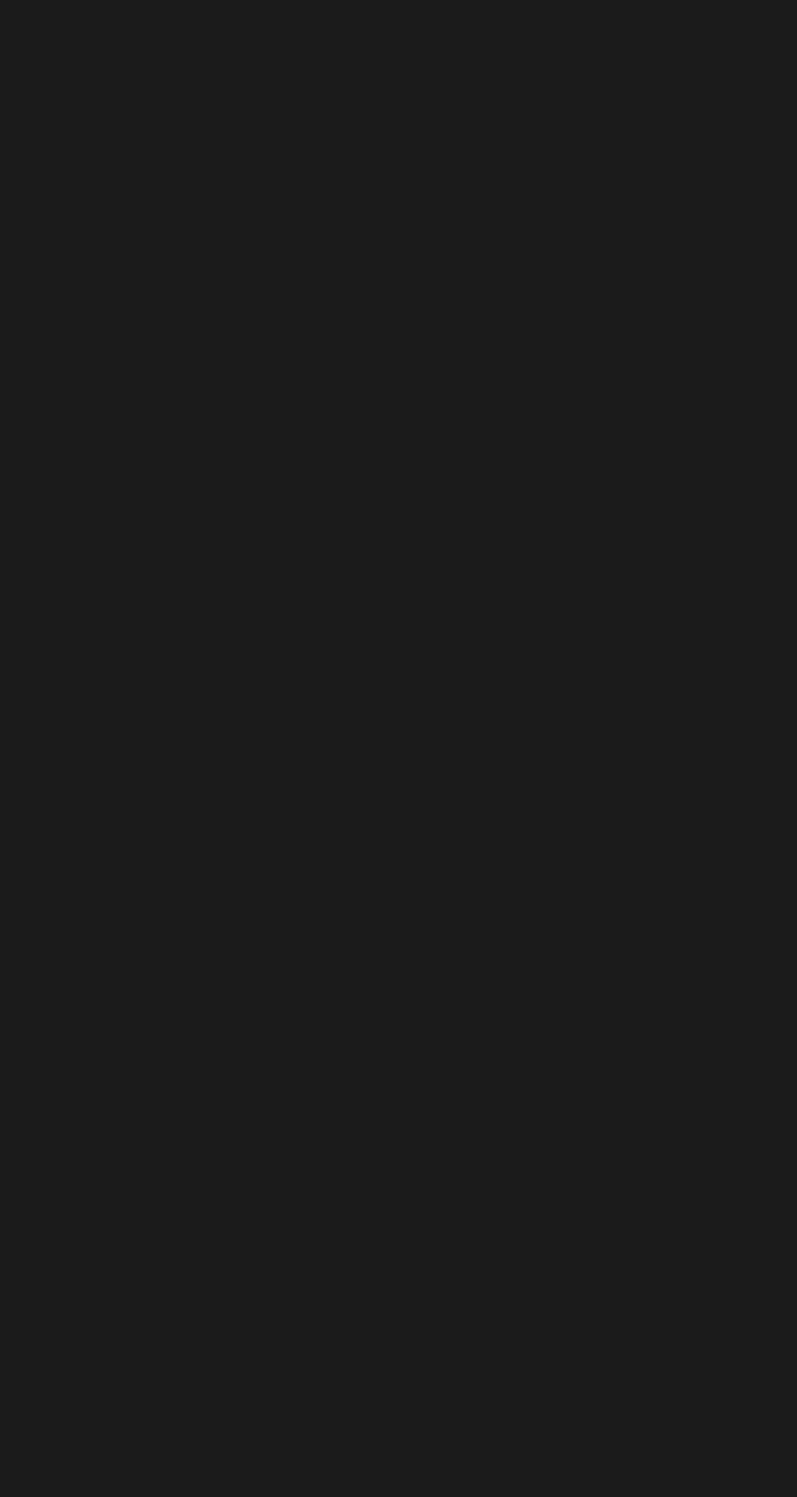
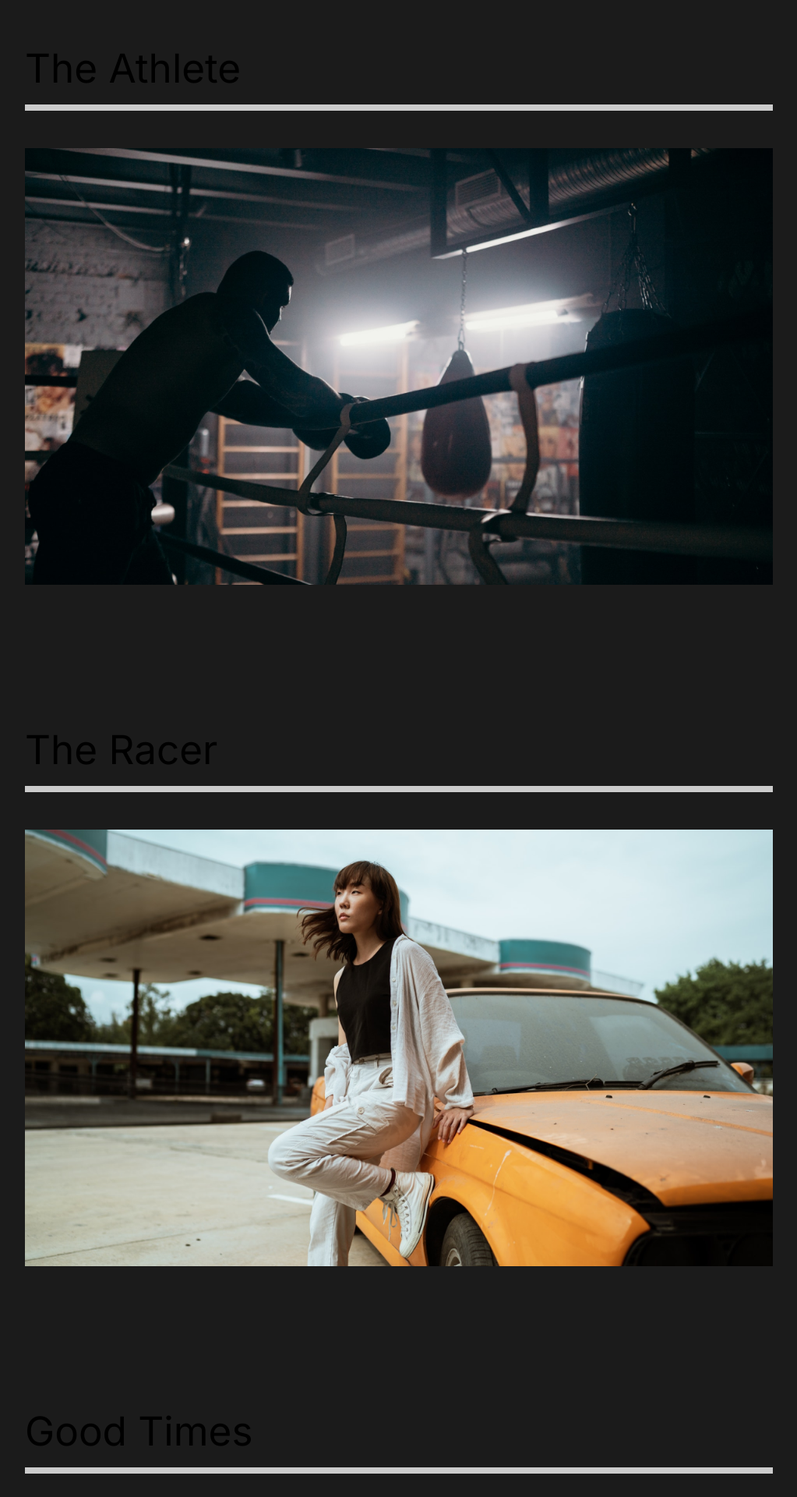
Before and after one commit to Hakobjanov/capture, a React (Create React App) app: page /work in a window 1280 px wide. Shown: the part 120-2040 px from the top of the page at 78% size, without its empty margins (128-1151 px from the left). Before the commit the page ends 800 px from the top, so only its background shows below. Built offline with nearby package versions, Linux system fonts and the light colour scheme.

Commit message:
add OurWork page mark-up

```diff
--- a/src/pages/OurWork.js
+++ b/src/pages/OurWork.js
@@ -1,11 +1,62 @@
 import React from "react";
+import styled from "styled-components/macro";
+import { Link } from "react-router-dom";
+import athlete from "../img/athlete-small.png";
+import theracer from "../img/theracer-small.png";
+import goodtimes from "../img/goodtimes-small.png";
 
 const OurWork = () => {
   return (
-    <div>
-      <h1>Our work</h1>
-    </div>
+    <Work>
+      <Movie>
+        <h2>The Athlete</h2>
+        <div className="line"></div>
+        <Link>
+          <img src={athlete} alt="athlete" />
+        </Link>
+      </Movie>
+      <Movie>
+        <h2>The Racer</h2>
+        <div className="line"></div>
+        <Link>
+          <img src={theracer} alt="theracer" />
+        </Link>
+      </Movie>
+      <Movie>
+        <h2>Good Times</h2>
+        <div className="line"></div>
+        <Link>
+          <img src={goodtimes} alt="good times" />
+        </Link>
+      </Movie>
+    </Work>
   );
 };
 
+const Work = styled.div`
+  min-height: 100vh;
+  overflow: hidden;
+  padding: 5rem 10rem;
+
+  h2 {
+    padding: 1rem 0rem;
+  }
+`;
+
+const Movie = styled.div`
+  padding-bottom: 10rem;
+
+  .line {
+    height: 0.5rem;
+    background-color: #cccccc;
+    margin-bottom: 3rem;
+  }
+
+  img {
+    width: 100%;
+    height: 70vh;
+    object-fit: cover;
+  }
+`;
+
 export default OurWork;
```
Also changed, not shown: 1 other file (tests, documents, lock files or other folders).
